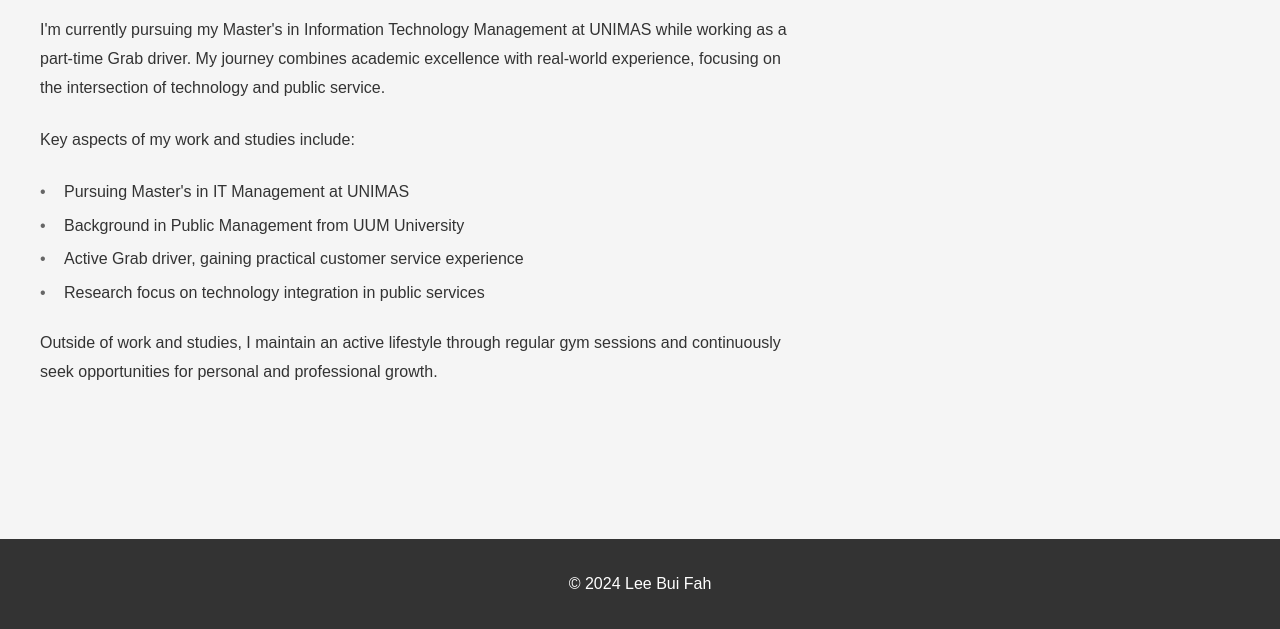
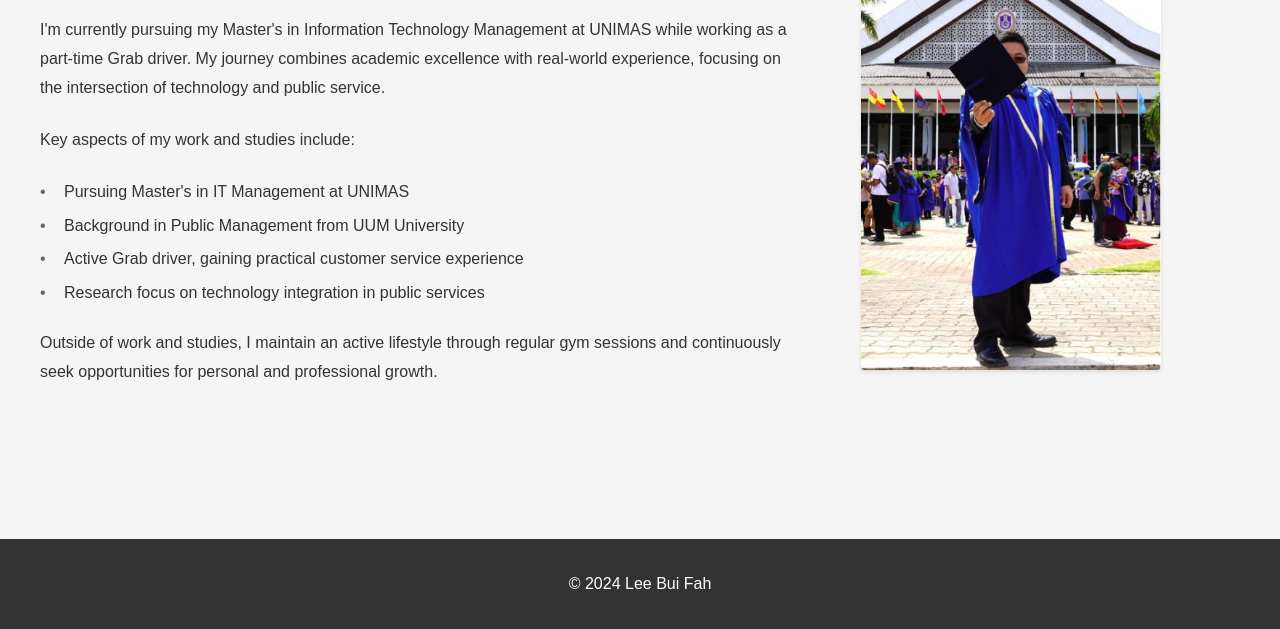
Before and after one commit to popolee22/123, a plain HTML site: page index.html in a window 1280 px wide. Shown: the part 329-958 px from the top of the page. Drawn offline with Linux system fonts and the light colour scheme.

Commit message:
Update index.html

```diff
--- a/index.html
+++ b/index.html
@@ -41,7 +41,7 @@
                     <p>Outside of work and studies, I maintain an active lifestyle through regular gym sessions and continuously seek opportunities for personal and professional growth.</p>
                 </div>
                 <div class="profile-image">
-                    <img src="images/profile.jpg" alt="Lee Bui Fah">
+                    <img src="image/profile.jpg" alt="Lee Bui Fah">
                 </div>
             </div>
         </section>
```
